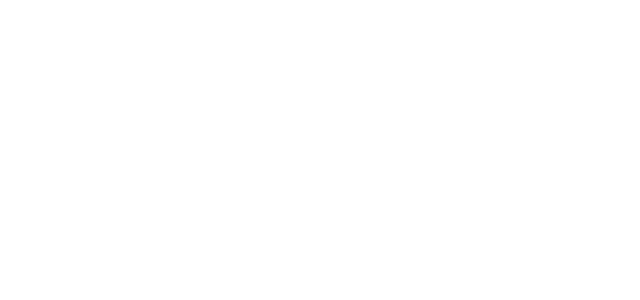
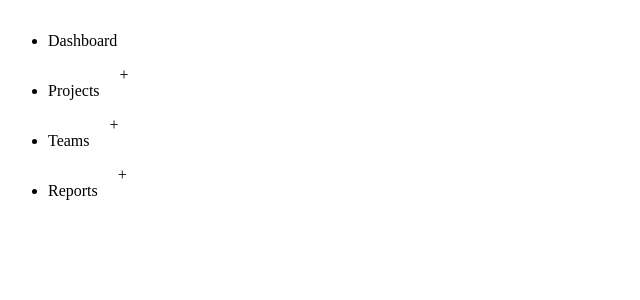
Before and after one commit to jantokoci/learning-advanced, a React (Vite) app: page /hat2 in a window 1280 px wide. Before the commit this address had no page. Shown: the top 300 px of the page, without its empty margins (0-640 px from the left). Built offline with nearby package versions, Linux system fonts and the light colour scheme.

Commit message:
newnew
6made with examples need to understand it a lil better

```diff
--- a/src/App.jsx
+++ b/src/App.jsx
@@ -9,6 +9,8 @@
 import ThemeSwitch from "./pages/nyolc";
 import ScrollIndicator from "./pages/kilenc";
 import TreeView from "./pages/hat";
+import menus from "./components/datahat";
+import menus2 from "./components/datahat2";
 
 function App() {
   return (
@@ -29,7 +31,8 @@
             }
           />
           <Route path="/ot" element={<LoadMore />}/>
-          <Route path="/hat" element={<TreeView/>}/>
+          <Route path="/hat" element={<TreeView manus={menus}/>}/>
+          <Route path="/hat2" element={<TreeView manus={menus2}/>}/>
           <Route path="/het" element={<QrCode />}/>
           <Route path="/nyolc" element={<ThemeSwitch/>}/>
           <Route path="/kilenc" element={<ScrollIndicator url={'https://dummyjson.com/products?limit=100'}/>}/>
--- /dev/null
+++ b/src/components/datahat.js
@@ -0,0 +1,60 @@
+export const menus = [
+  {
+    label: "Home",
+    to: "/hathome",
+  },
+  {
+    label: "Profile",
+    to: "/hatprofile",
+    children: [
+      {
+        label: "Details",
+        to: "hatdetails",
+        children: [
+          {
+            label: "Location",
+            to: "hatlocation",
+            children: [
+              {
+                label: "City",
+                to: "hatcity",
+              },
+            ],
+          },
+        ],
+      },
+    ],
+  },
+  {
+    label: "Settings",
+    to: "/hatsettings",
+    children: [
+      {
+        label: "Account",
+        to: "hataccount",
+      },
+      {
+        label: "Security",
+        to: "hatsecurity",
+        children: [
+          {
+            label: "Login",
+            to: "hatlogin",
+          },
+          {
+            label: "Register",
+            to: "hatregister",
+            children : [
+                {
+                    label : 'Random data',
+                    to : '?'
+                }
+            ]
+          },
+        ],
+      },
+    ],
+  },
+];
+
+export default menus;
--- /dev/null
+++ b/src/components/datahat2.js
@@ -0,0 +1,80 @@
+export const menus2 = [
+    {
+      label: "Dashboard",
+      to: "hatdashboard",
+    },
+    {
+      label: "Projects",
+      to: "hatprojects",
+      children: [
+        {
+          label: "Active Projects",
+          to: "hatactive",
+          children: [
+            {
+              label: "Web App",
+              to: "hatweb-app",
+            },
+            {
+              label: "Mobile App",
+              to: "hatmobile-app",
+            },
+          ],
+        },
+        {
+          label: "Archived Projects",
+          to: "hatarchived",
+        },
+      ],
+    },
+    {
+      label: "Teams",
+      to: "hatteams",
+      children: [
+        {
+          label: "Development",
+          to: "hatdev",
+          children: [
+            {
+              label: "Frontend",
+              to: "hatfrontend",
+            },
+            {
+              label: "Backend",
+              to: "hatbackend",
+            },
+          ],
+        },
+        {
+          label: "Design",
+          to: "hatdesign",
+        },
+      ],
+    },
+    {
+      label: "Reports",
+      to: "hatreports",
+      children: [
+        {
+          label: "Monthly",
+          to: "hatmonthly",
+        },
+        {
+          label: "Annual",
+          to: "hatannual",
+          children: [
+            {
+              label: "2024",
+              to: "hat2024",
+            },
+            {
+              label: "2023",
+              to: "hat2023",
+            },
+          ],
+        },
+      ],
+    },
+  ];
+
+  export default menus2;
--- /dev/null
+++ b/src/components/hat/menu-item.jsx
@@ -0,0 +1,38 @@
+import MenuList from "./menu-list";
+import { useState } from "react";
+
+
+function MenuItem({item}){
+    //only one item
+
+    const [displayCurrentChildren, setDisplayCurrentChildren] = useState({});
+    //usestate for the children which i want to display or no
+
+    function handleToggleChildren(getCurrentlabel){
+        setDisplayCurrentChildren({
+            ...displayCurrentChildren,
+            [getCurrentlabel] : !displayCurrentChildren[getCurrentlabel]
+        }) //get the current label what is clicked then skip the current displayed children and get the opposite value for the display
+    }
+
+    console.log(displayCurrentChildren)
+
+    return(
+        <li>
+            <div style={{display: 'flex', gap: '20px'}}>
+                {/*this is the rendered item name*/}
+            <p>{item.label}</p>
+            {
+                /*this checking if there is a children if there is then generate a span whats generate a + or -, if the display is on*/
+                item && item.children && item.children.length ? <span onClick={() => handleToggleChildren(item.label)}>{displayCurrentChildren[item.label] ? '-' : '+'}</span> : null
+            }
+            </div>
+            {
+                /*recursively generate the another children */
+                item && item.children && item.children.length > 0 && displayCurrentChildren[item.label] ? <MenuList list={item.children}/> : null
+            }
+        </li>
+    )
+}
+
+export default MenuItem;
--- /dev/null
+++ b/src/components/hat/menu-list.jsx
@@ -0,0 +1,15 @@
+import MenuItem from "./menu-item";
+
+function MenuList({list = []}){
+
+
+//this component, get a array which has a lot of items, iterate through it and put every list item in an unordered list
+return (<ul className="menu-list-container">
+    {
+        list && list.length ? list.map(listItem => <MenuItem item={listItem}/>) : null
+    }
+</ul>)
+
+}
+
+export default MenuList;
--- a/src/pages/hat.jsx
+++ b/src/pages/hat.jsx
@@ -1,12 +1,16 @@
+import '../styles/hatstyles.css'
+import MenuList from '../components/hat/menu-list';
+
+function TreeView({manus = []}){
+
+//This assignment was good for see what is a structure for a recursive menubar
 
 
-function TreeView(){
-
-
-
-
+//this only calls the menu list, that we passed for in the app.jsx, there is another example
     return(
-        <div>asd</div>
+        <div className='tree-view-container'>
+            <MenuList list={manus} />
+        </div>
     )
 }
 
```
